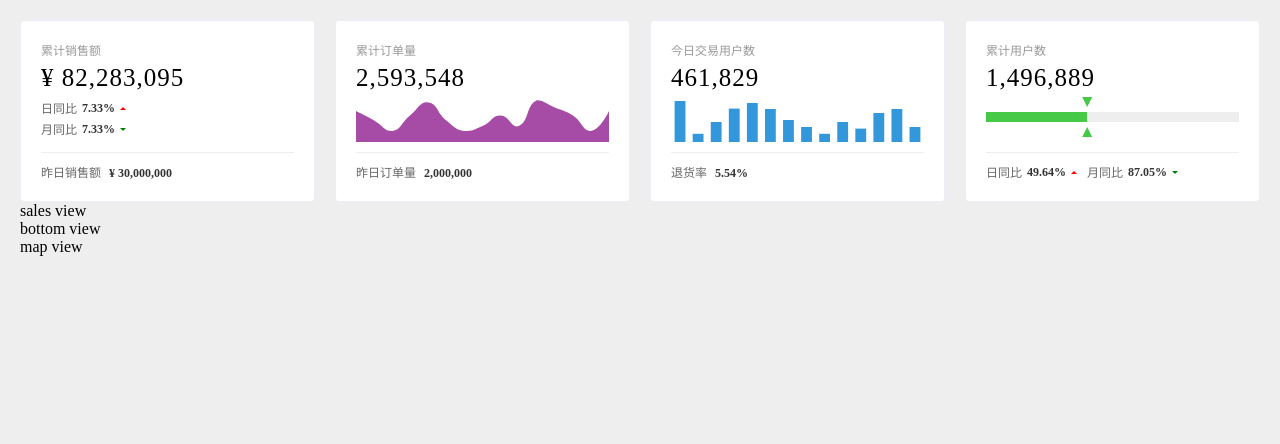
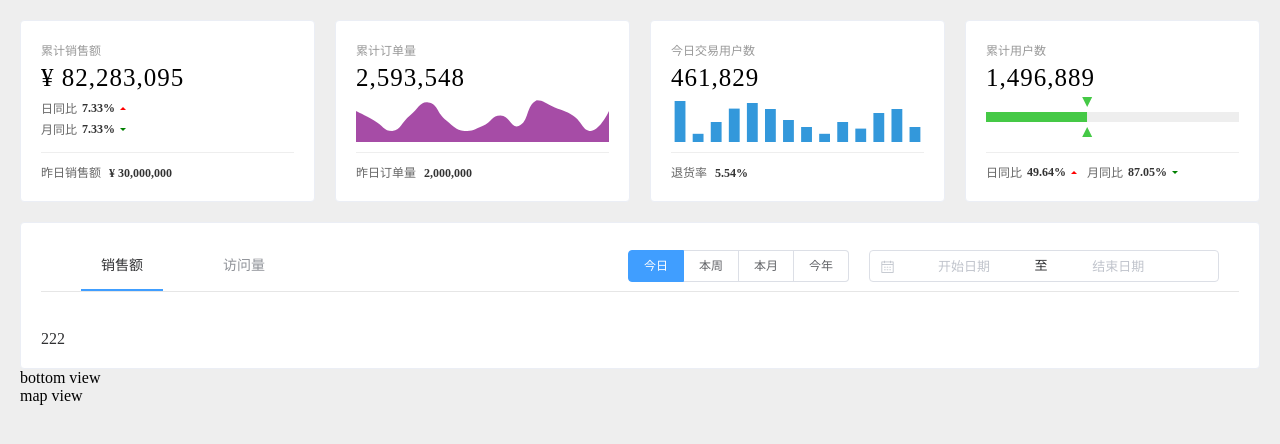
Before and after one commit to LcLichong/imooc-datav-report-dev, a Vue app: page /#/ in a window 1280 px wide. Shown: the top 444 px of the page. Built offline with nearby package versions, Linux system fonts and the light colour scheme.

Commit message:
完善图表

```diff
--- a/package.json
+++ b/package.json
@@ -11,7 +11,9 @@
     "core-js": "^3.6.5",
     "echarts": "^4.7.0",
     "element-ui": "^2.4.5",
+    "v-charts": "^1.19.0",
     "vue": "^2.6.11",
+    "vue-echarts": "^5.0.0-beta.0",
     "vue-router": "^3.2.0"
   },
   "devDependencies": {
--- a/src/components/SalesView/index.vue
+++ b/src/components/SalesView/index.vue
@@ -1,10 +1,119 @@
 <template>
-    <div>sales view</div>
+    <div class="sales-view">
+        <el-card shadow="hover">
+            <template v-slot:header>
+                <div class="menu-wrapper">
+                    <el-menu
+                        :default-active="activeIndex"
+                        @select="onMenuSelect"
+                        mode="horizontal"
+                        class="sales-view-el-menu"
+                    >
+                        <el-menu-item index="1">销售额</el-menu-item>
+                        <el-menu-item index="2">访问量</el-menu-item>
+                    </el-menu>
+                    <div class="menu-right">
+                        <el-radio-group v-model="radioSelect" size="small">
+                            <el-radio-button label="今日"></el-radio-button>
+                            <el-radio-button label="本周"></el-radio-button>
+                            <el-radio-button label="本月"></el-radio-button>
+                            <el-radio-button label="今年"></el-radio-button>
+                        </el-radio-group>
+                        <el-date-picker
+                            type="daterange"
+                            v-model="date"
+                            range-separator="至"
+                            start-placeholder="开始日期"
+                            end-placeholder="结束日期"
+                            size="small"
+                            unlink-panels
+                            :picker-options="pickerOptions"
+                            class="sales-view-date-picker"
+                        ></el-date-picker>
+                    </div>
+                </div>
+            </template>
+            <template> 222 </template>
+        </el-card>
+    </div>
 </template>
 
 <script>
-export default {}
+export default {
+    data() {
+        return {
+            activeIndex: '1',
+            radioSelect: '今日',
+            date: null,
+            pickerOptions: {
+                shortcuts: [
+                    {
+                        text: '最近一周',
+                        onClick(picker) {
+                            const start = new Date()
+                            const end = new Date()
+                            start.setTime(start.getTime() - 3600 * 24 * 1000 * 7)
+                            debugger
+                            picker.$emit('pick', [start, end])
+                        }
+                    },
+                    {
+                        text: '最近一个月',
+                        onClick(picker) {
+                            const start = new Date()
+                            const end = new Date()
+                            start.setTime(start.getTime() - 3600 * 24 * 1000 * 30)
+                            picker.$emit('pick', [start, end])
+                        }
+                    },
+                    {
+                        text: '最近三个月',
+                        onClick(picker) {
+                            const start = new Date()
+                            const end = new Date()
+                            start.setTime(start.getTime() - 3600 * 24 * 1000 * 90)
+                            picker.$emit('pick', [start, end])
+                        }
+                    }
+                ]
+            }
+        }
+    },
+    methods: {
+        onMenuSelect(index) {
+            this.activeIndex = index
+        }
+    }
+}
 </script>
 
 <style lang="scss" scoped>
+.sales-view {
+    margin-top: 20px;
+    .menu-wrapper {
+        display: flex;
+        position: relative;
+        .sales-view-el-menu {
+            width: 100%;
+            padding-left: 20px;
+            .el-menu-item {
+                height: 50px;
+                line-height: 50px;
+                margin: 0 20px;
+            }
+        }
+        .menu-right {
+            position: absolute;
+            top: 0;
+            right: 20px;
+            height: 50px;
+            display: flex;
+            align-items: center;
+            justify-content: flex-end;
+            .sales-view-date-picker {
+                margin-left: 20px;
+            }
+        }
+    }
+}
 </style>
--- a/src/components/ToadyUsers/index.vue
+++ b/src/components/ToadyUsers/index.vue
@@ -1,7 +1,7 @@
 <template>
     <common-card title="今日交易用户数" value="461,829">
         <template>
-            <div id="today-users-chart" :style="{ width: '100%', height: '100%' }"></div>
+            <v-chart :options="getOptions()"></v-chart>
         </template>
         <template v-slot:footer>
             <span>退货率</span>
@@ -14,10 +14,9 @@
 import commonCardMixin from '../../mixins/commonCardMixin'
 export default {
     mixins: [commonCardMixin],
-    mounted() {
-        const chartDom = document.querySelector('#today-users-chart')
-        const chart = this.$echarts.init(chartDom)
-        chart.setOption({
+    methods: {
+        getOptions() {
+            return {
                 tooltip: {
                     trigger: 'axis',
                     axisPointer: {
@@ -62,7 +61,8 @@ export default {
                     left: 0,
                     right: 0
                 }
-        })
+            }
+        }
     }
 }
 </script>
--- a/src/components/TotalOrders/index.vue
+++ b/src/components/TotalOrders/index.vue
@@ -1,7 +1,7 @@
 <template>
     <common-card title="累计订单量" value="2,593,548">
         <template>
-            <div id="total-orders-chart" :style="{ width: '100%', height: '100%' }"></div>
+            <v-chart :options="getOptions()"></v-chart>
         </template>
         <template v-slot:footer>
             <span>昨日订单量</span>
@@ -14,10 +14,9 @@
 import commonCardMixin from '../../mixins/commonCardMixin'
 export default {
     mixins: [commonCardMixin],
-    mounted() {
-        const chartDom = document.querySelector('#total-orders-chart')
-        const chart = this.$echarts.init(chartDom)
-        chart.setOption({
+    methods: {
+        getOptions() {
+            return {
                 xAxis: {
                     type: 'category',
                     show: false,
@@ -48,7 +47,8 @@ export default {
                     left: 0,
                     right: 0
                 }
-        })
+            }
+        }
     }
 }
 </script>
--- a/src/components/TotalUsers/index.vue
+++ b/src/components/TotalUsers/index.vue
@@ -1,7 +1,7 @@
 <template>
     <common-card title="累计用户数" value="1,496,889">
         <template>
-            <div id="total-users-chart" :style="{ width: '100%', height: '100%' }"></div>
+            <v-chart :options="getOptions()"></v-chart>
         </template>
         <template v-slot:footer>
             <div class="total-users-footer">
@@ -18,12 +18,12 @@
 
 <script>
 import commonCardMixin from '../../mixins/commonCardMixin'
+
 export default {
     mixins: [commonCardMixin],
-    mounted() {
-        const chartDom = document.querySelector('#total-users-chart')
-        const chart = this.$echarts.init(chartDom)
-        chart.setOption({
+    methods: {
+        getOptions() {
+            return {
                 xAxis: {
                     type: 'value',
                     show: false
@@ -100,7 +100,8 @@ export default {
                     left: 0,
                     right: 0
                 }
-        })
+            }
+        }
     }
 }
 </script>
--- a/src/main.js
+++ b/src/main.js
@@ -2,10 +2,15 @@ import Vue from 'vue'
 import App from './App.vue'
 import router from './router'
 import './plugins/element.js'
-import ECharts from 'echarts'
+import './plugins/vcharts.js'
+import * as echarts from 'echarts'
+import VueEcharts from 'vue-echarts'
+import './style/index.css'
 
 Vue.config.productionTip = false
-Vue.prototype.$echarts = ECharts
+Vue.prototype.$echarts = echarts
+Vue.component('v-chart', VueEcharts)
+
 new Vue({
   router,
   render: h => h(App)
--- /dev/null
+++ b/src/plugins/vcharts.js
@@ -0,0 +1,4 @@
+import Vue from 'vue'
+import VELine from 'v-charts/lib/line.common'
+
+Vue.component('ve-line', VELine)
--- /dev/null
+++ b/src/style/index.css
@@ -0,0 +1,7 @@
+.echarts {
+    width: 100%;
+    height: 100%;
+}
+.el-card__header {
+    border-bottom: none;
+}
--- a/vue.config.js
+++ b/vue.config.js
@@ -1,5 +1,5 @@
 
 module.exports = {
     productionSourceMap: process.env.NODE_ENV !== 'production',
-    publicPath: '././'
+    publicPath: process.env.NODE_ENV === 'production' ? '././' : './'
 }
```
Also changed, not shown: src/plugins/element.js (+6 -1 lines), 1 other file (tests, documents, lock files or other folders). Lines whose indentation alone changed are shown as unchanged.
